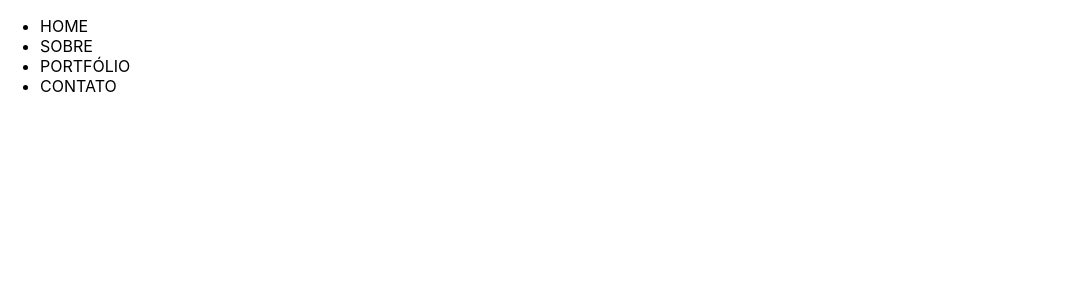
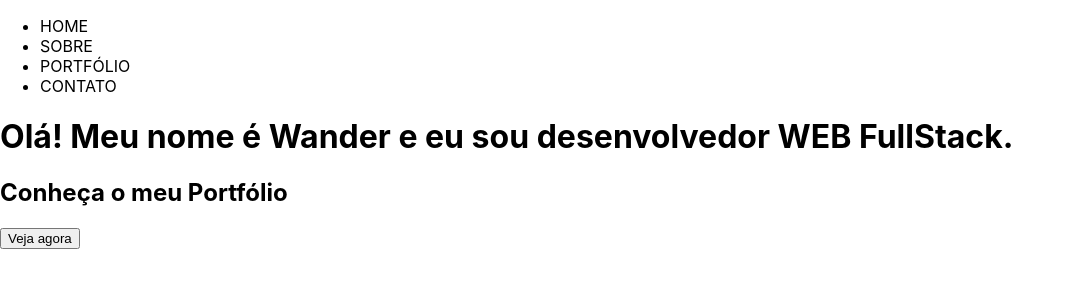
Before and after one commit to wander-junior/portfolio, a React (Create React App) app: page / in a window 1280 px wide. Shown: the top 300 px of the page, without its empty margins (0-1074 px from the left). Built offline with nearby package versions, Linux system fonts and the light colour scheme.

Commit message:
Create Title component

```diff
--- a/src/App.js
+++ b/src/App.js
@@ -1,3 +1,4 @@
+import Title from "./components/Title";
 import Menu from "./components/Menu";
 
 
@@ -5,6 +6,7 @@ function App() {
   return (
     <div className="App">
       <Menu />
+      <Title />
     </div>
   );
 }
--- /dev/null
+++ b/src/components/Title/index.js
@@ -0,0 +1,11 @@
+import React from 'react'
+
+export default function Title() {
+    return (
+        <div>
+            <h1>Olá! Meu nome é Wander e eu sou desenvolvedor WEB FullStack.</h1>
+            <h2>Conheça o meu Portfólio</h2>
+            <button>Veja agora</button>
+        </div>
+    )
+}
```
Also changed, not shown: 1 other file (tests, documents, lock files or other folders).
